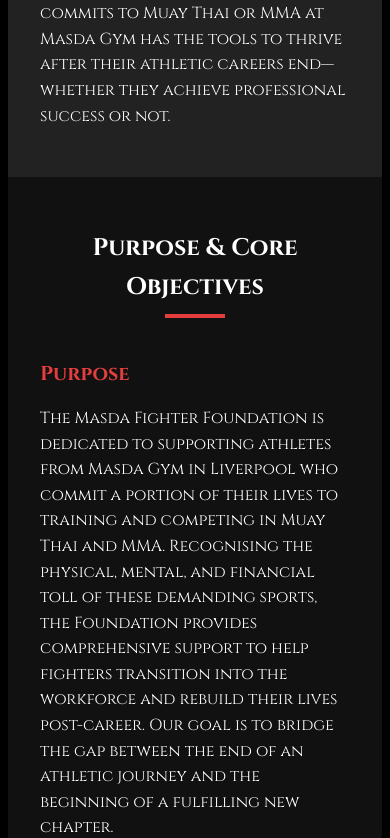
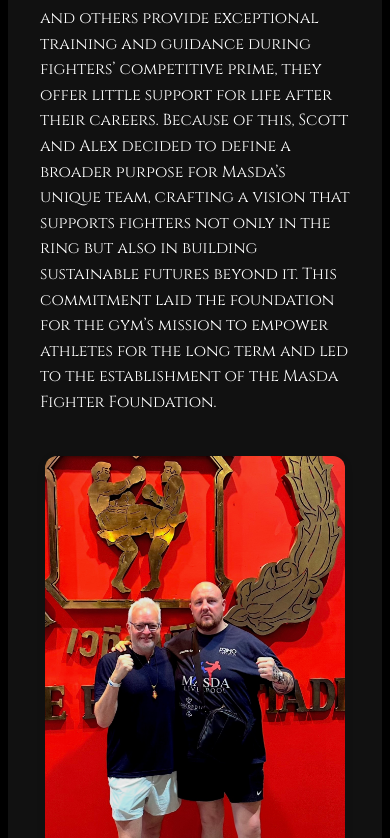
Before and after one commit to annierome1/masdaliverpool, a Next.js app: page /foundation in a window 390 px wide. Shown: the part 1162-2000 px from the top of the page. Built offline with nearby package versions, Linux system fonts and the light colour scheme; no server answers.

Commit message:
how it began

```diff
--- a/pages/foundation.js
+++ b/pages/foundation.js
@@ -28,6 +28,8 @@
           </div>
         </section>
 
+
+
       <div className={styles.logoWrapper}>
         <img
           src="/masdaff_transparent.png"
@@ -35,8 +37,30 @@
           className={styles.foundationLogo}
         />
       </div>
+        <section className={styles.sectionAlt}>
+          <h2 className={styles.sectionHeading}>How it Began</h2>
+          <div className={styles.sectionAltContent}>
+            <div className={styles.sectionAltImage}>
+              <img
+                src="/scott_alex.jpg"
+                alt="How Masda Foundation Began"
+              />
+            </div>
+            <div className={styles.textBlock}>
+              <p>
+                Scott Rome, an American entrepreneur, first connected with Masda Gym when he observed the fighters' extraordinary dedication and passion. Day after day, they sharpened their combat skills with unwavering focus and their commitment to excellence which resonated with Scott’s own business work ethic. Inspired to make a difference, he partnered with Masda Gym’s founder, owner, and coach, Alex Forman, to chart a revitalised strategic direction.
+              </p>
+              <p>
+                As Scott immersed himself in the gym’s community, he identified a critical gap prevalent not only at Masda but also at combat sports academies worldwide. While Masda and others provide exceptional training and guidance during fighters’ competitive prime, they offer little support for life after their careers. Because of this, Scott and Alex decided to define a broader purpose for Masda’s unique team, crafting a vision that supports fighters not only in the ring but also in building sustainable futures beyond it. This commitment laid the foundation for the gym’s mission to empower athletes for the long term and led to the establishment of the Masda Fighter Foundation.
+              </p>
+            </div>
+          </div>
+        </section>
+
+
         {/* Mission & Vision */}
         <section className={styles.section}>
+
           <h2 className={styles.sectionHeading}>Mission &amp; Vision</h2>
           <div className={styles.textBlock}>
             <h3>Mission</h3>
--- a/styles/components/fightnight.module.css
+++ b/styles/components/fightnight.module.css
@@ -189,7 +189,7 @@
 
   .eventImage {
     width: 100%;
-    height: 350px;
+    height: 385px;
     object-fit: cover;
     object-position: top;
 
@@ -452,7 +452,6 @@
 .eventCard,
 .videoCard {
   transition: transform 0.3s cubic-bezier(0.39, 0.58, 0.57, 1), box-shadow 0.3s, border 0.3s;
-  /* add other transitions as needed */
   z-index: 0;
 }
 
--- a/styles/components/foundation.module.css
+++ b/styles/components/foundation.module.css
@@ -40,12 +40,12 @@
   justify-content: center;
   align-items: center;
   margin-top: 2rem;
-  background-color: #111111;
+
 }
 
 .foundationLogo {
   margin-top: 0;
-  width: 300px;
+  width: 200px;
   height: auto;
   object-fit: contain;
 }
@@ -279,9 +279,54 @@
   }
 
  .bulletList {
-  list-style-position: outside;  /* bullets outside the text block */
-  padding-left: 1.5rem;          /* indent the whole list */
-  margin-left: 0;                /* remove any extra left margin */
-  text-align: left;              /* force left‐alignment */
+  list-style-position: outside;
+  padding-left: 1.5rem;
+  margin-left: 0;
+  text-align: left;
 }
 }
+
+.sectionAltContent {
+  display: flex;
+  align-items: flex-start;
+  gap: 0rem;
+  margin-top: 1.5rem;
+}
+
+.sectionAltImage {
+  display: flex;
+  justify-content: center;
+  margin-left: 7rem;
+}
+
+.sectionAltImage img {
+  width: 270px;           /* Desktop: fixed width for consistency */
+  max-width: 100%;        /* Don't overflow container */
+  border-radius: 12px;
+  box-shadow: 0 2px 8px rgba(0,0,0,0.1);
+  margin-top: -4rem;
+}
+
+@media (max-width: 900px) {
+  .sectionAltContent {
+    flex-direction: column-reverse;
+    align-items: center;
+    gap: 1.5rem;
+  }
+  .sectionAltImage {
+    margin-left: 0;
+    margin-bottom: 1rem;
+    width: 100%;
+    justify-content: center;
+  }
+  .sectionAltImage img {
+    width: 100%;           /* Mobile: image fills container width */
+    max-width: 300px;      /* But never gets bigger than 400px */
+    margin-top: 0;         /* Remove negative margin for mobile */
+  }
+  .textBlock {
+    width: 100%;
+    padding: 0 1rem;
+    box-sizing: border-box;
+  }
+}
```
Also changed, not shown: public/scott_alex.jpg (added). Lines whose indentation alone changed are shown as unchanged.
